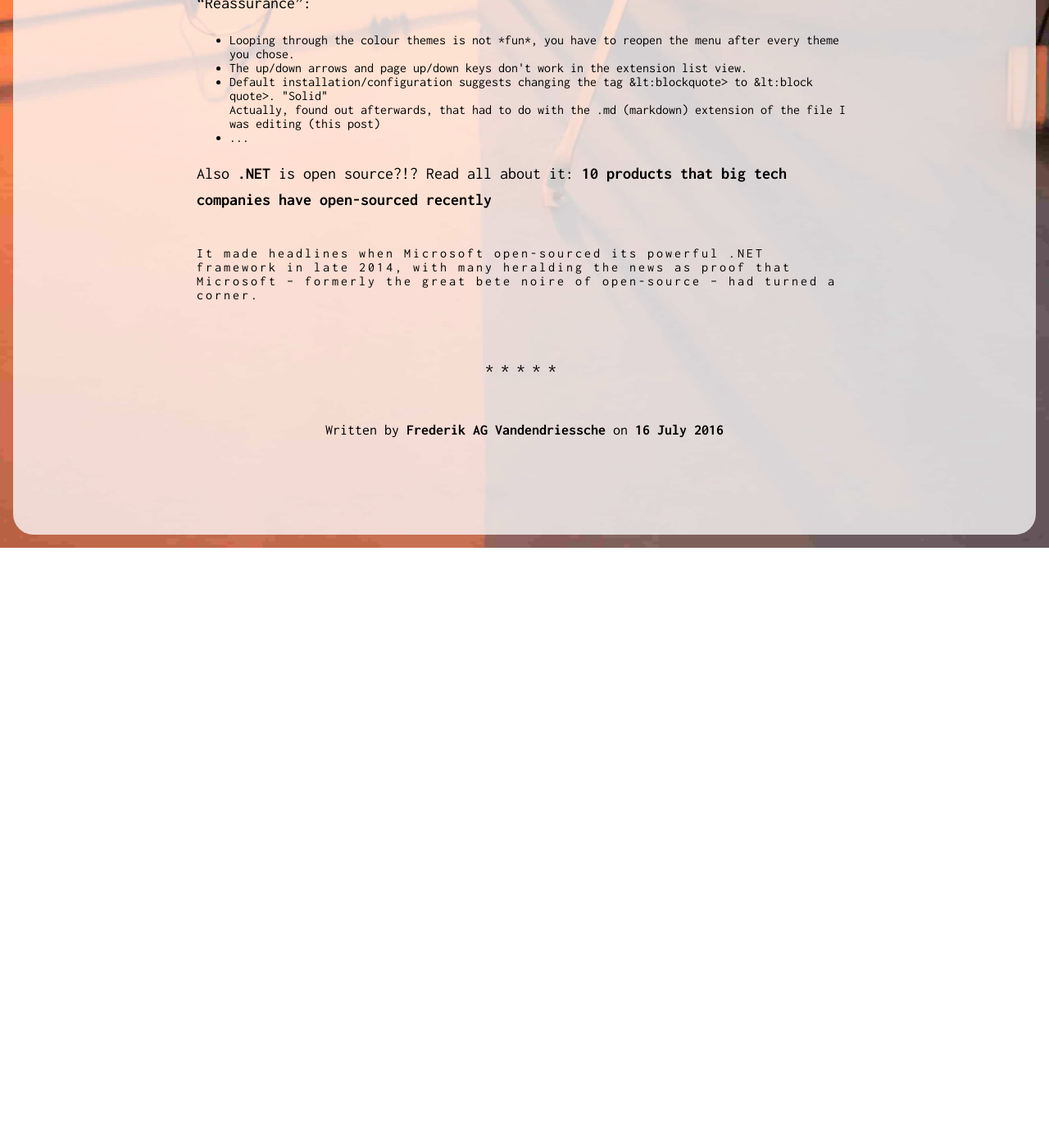
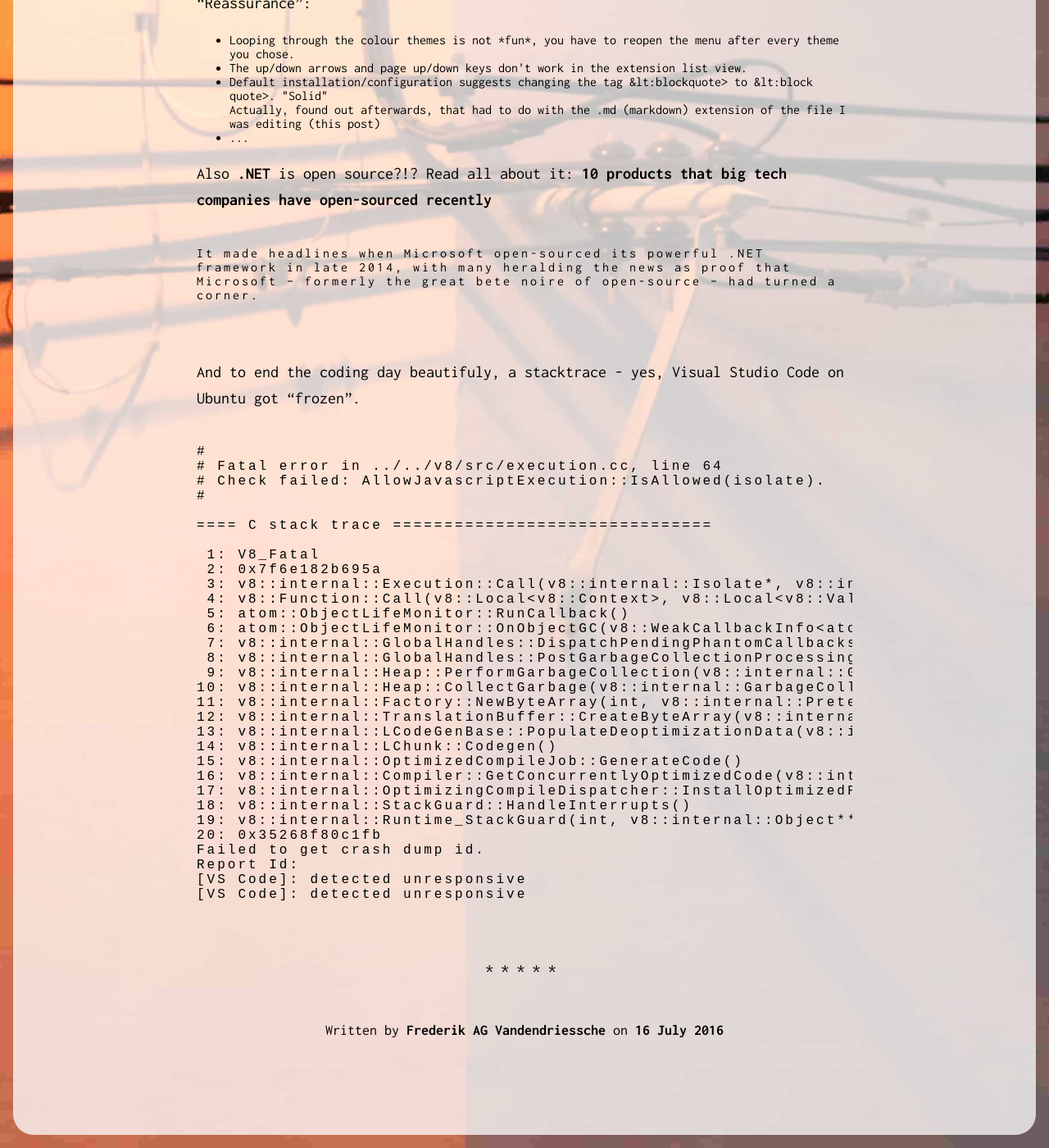
Before and after one commit to FredAGVdd/FredAGVdd.github.io, a Jekyll site: the page built from _posts/2016-07-16-shock-horror-i-have-just-installed-a-microsoft-code-editor.html, in a window 1280 px wide and 1400 px high, scrolled down 876 px. Shown: the whole window at 82% size. Built offline with Jekyll 4.4.1, drawn with Linux system fonts in a browser that asks for light colours; before the commit the page ends 1544 px from its top, so only the background shows below that; some of the changed text lies outside the part shown.

Commit message:
cleanup and stacktrace for vs code on ubuntu

```diff
--- a/_posts/2016-07-16-shock-horror-i-have-just-installed-a-microsoft-code-editor.html
+++ b/_posts/2016-07-16-shock-horror-i-have-just-installed-a-microsoft-code-editor.html
@@ -1,6 +1,6 @@
 ---
 layout: post
-title: Shock Horror I've just installed Visual Studio for Ubuntu
+title: Shock Horror I've just installed Visual Studio Code for Ubuntu
 categories:
 - idea
 - productivity
@@ -26,8 +26,45 @@
 </ul>
 
 
+
 Also
  **.NET** is open source?!? Read all about it: <a href="http://www.cio.com/article/3007061/open-source-tools/10-products-that-big-tech-companies-have-open-sourced-recently.html#slide7">10 products that big tech companies have open-sourced recently</a>
 <blockquote style="text-align: left">
 It made headlines when Microsoft open-sourced its powerful .NET framework in late 2014, with many heralding the news as proof that Microsoft – formerly the great bete noire of open-source – had turned a corner.
 </blockquote>
+
+
+And to end the coding day beautifuly, a stacktrace - yes, Visual Studio Code on Ubuntu got "frozen".
+<blockquote style="text-align: left"><pre>
+#
+# Fatal error in ../../v8/src/execution.cc, line 64
+# Check failed: AllowJavascriptExecution::IsAllowed(isolate).
+#
+
+==== C stack trace ===============================
+
+ 1: V8_Fatal
+ 2: 0x7f6e182b695a
+ 3: v8::internal::Execution::Call(v8::internal::Isolate*, v8::internal::Handle<v8::internal::Object>, v8::internal::Handle<v8::internal::Object>, int, v8::internal::Handle<v8::internal::Object>*)
+ 4: v8::Function::Call(v8::Local<v8::Context>, v8::Local<v8::Value>, int, v8::Local<v8::Value>*)
+ 5: atom::ObjectLifeMonitor::RunCallback()
+ 6: atom::ObjectLifeMonitor::OnObjectGC(v8::WeakCallbackInfo<atom::ObjectLifeMonitor> const&)
+ 7: v8::internal::GlobalHandles::DispatchPendingPhantomCallbacks(bool)
+ 8: v8::internal::GlobalHandles::PostGarbageCollectionProcessing(v8::internal::GarbageCollector, v8::GCCallbackFlags)
+ 9: v8::internal::Heap::PerformGarbageCollection(v8::internal::GarbageCollector, v8::GCCallbackFlags)
+10: v8::internal::Heap::CollectGarbage(v8::internal::GarbageCollector, char const*, char const*, v8::GCCallbackFlags)
+11: v8::internal::Factory::NewByteArray(int, v8::internal::PretenureFlag)
+12: v8::internal::TranslationBuffer::CreateByteArray(v8::internal::Factory*)
+13: v8::internal::LCodeGenBase::PopulateDeoptimizationData(v8::internal::Handle<v8::internal::Code>)
+14: v8::internal::LChunk::Codegen()
+15: v8::internal::OptimizedCompileJob::GenerateCode()
+16: v8::internal::Compiler::GetConcurrentlyOptimizedCode(v8::internal::OptimizedCompileJob*)
+17: v8::internal::OptimizingCompileDispatcher::InstallOptimizedFunctions()
+18: v8::internal::StackGuard::HandleInterrupts()
+19: v8::internal::Runtime_StackGuard(int, v8::internal::Object**, v8::internal::Isolate*)
+20: 0x35268f80c1fb
+Failed to get crash dump id.
+Report Id:
+[VS Code]: detected unresponsive
+[VS Code]: detected unresponsive
+</pre></blockquote>
```
